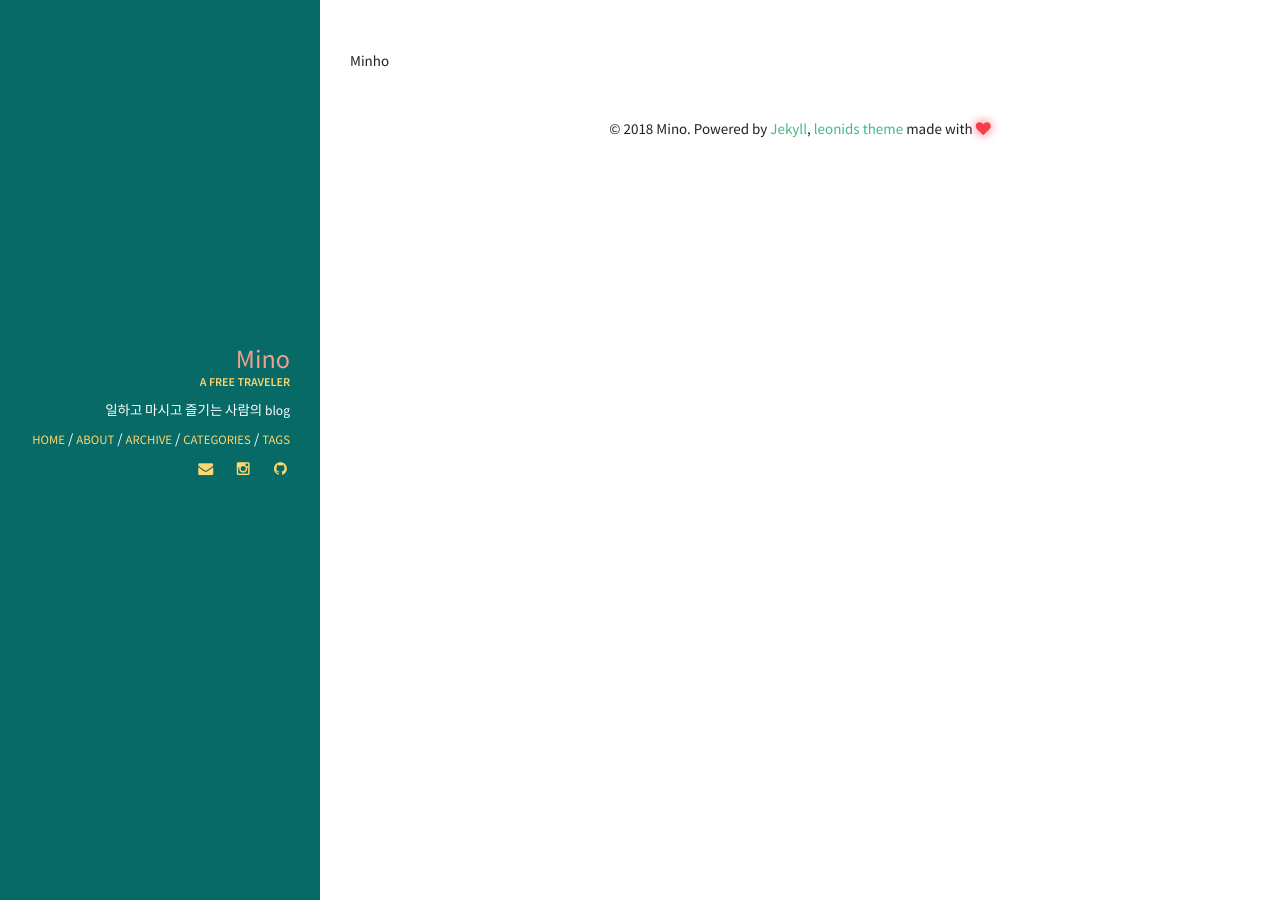
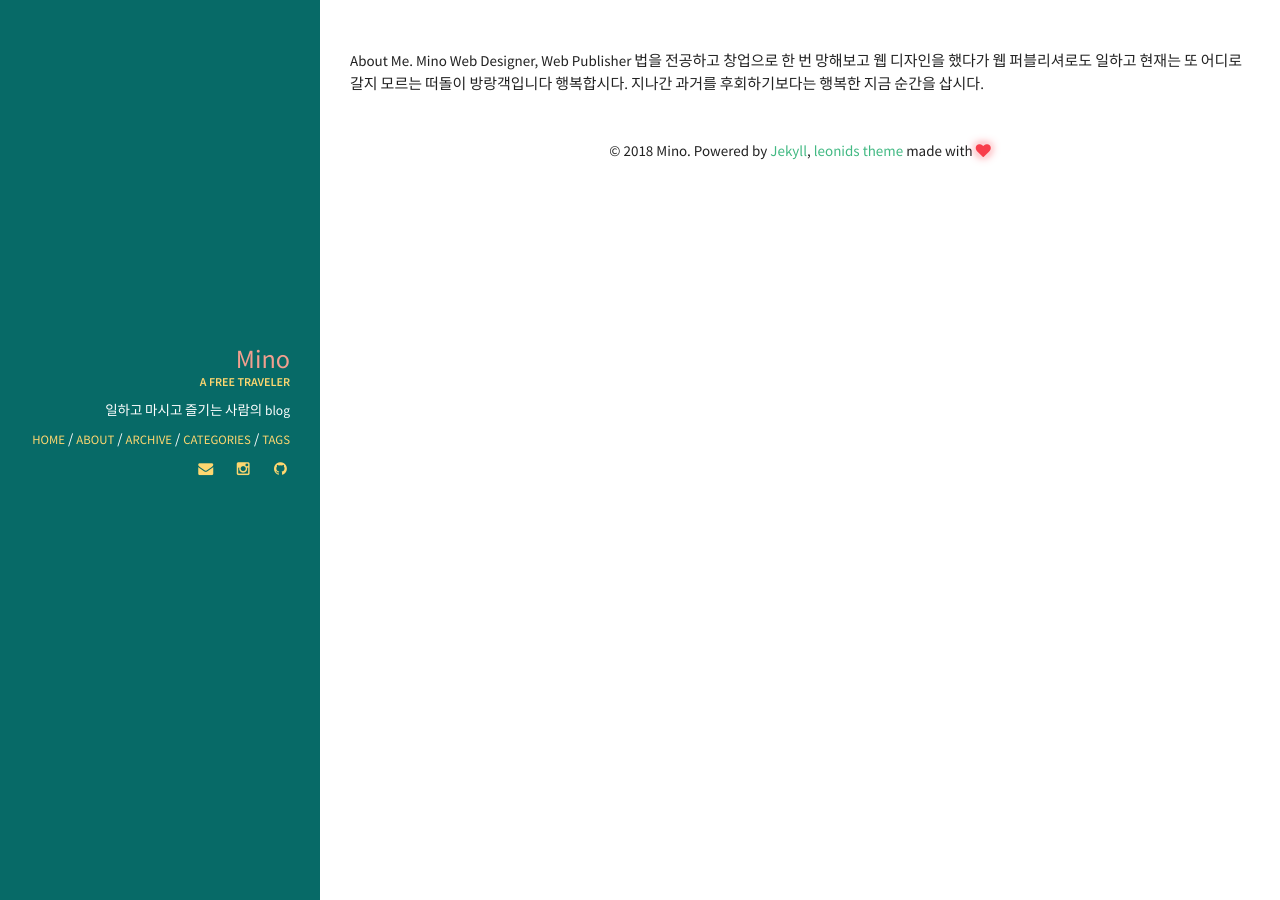
Before and after one commit to minoblog/minoblog.github.io, a Jekyll site: the page built from about.html, in a window 1280 px wide. Built offline with Jekyll 4.4.1, drawn with Linux system fonts in a browser that asks for light colours.

Commit message:
Update about.html

```diff
--- a/_layouts/about.html
+++ b/_layouts/about.html
@@ -2,4 +2,16 @@
 layout: default
 ---
 
-Minho
+About Me.
+
+Mino
+
+Web Designer, Web Publisher
+
+법을 전공하고 창업으로 한 번 망해보고
+웹 디자인을 했다가 웹 퍼블리셔로도 일하고
+현재는 또 어디로 갈지 모르는 떠돌이 방랑객입니다
+
+행복합시다.
+지나간 과거를 후회하기보다는
+행복한 지금 순간을 삽시다.
```
